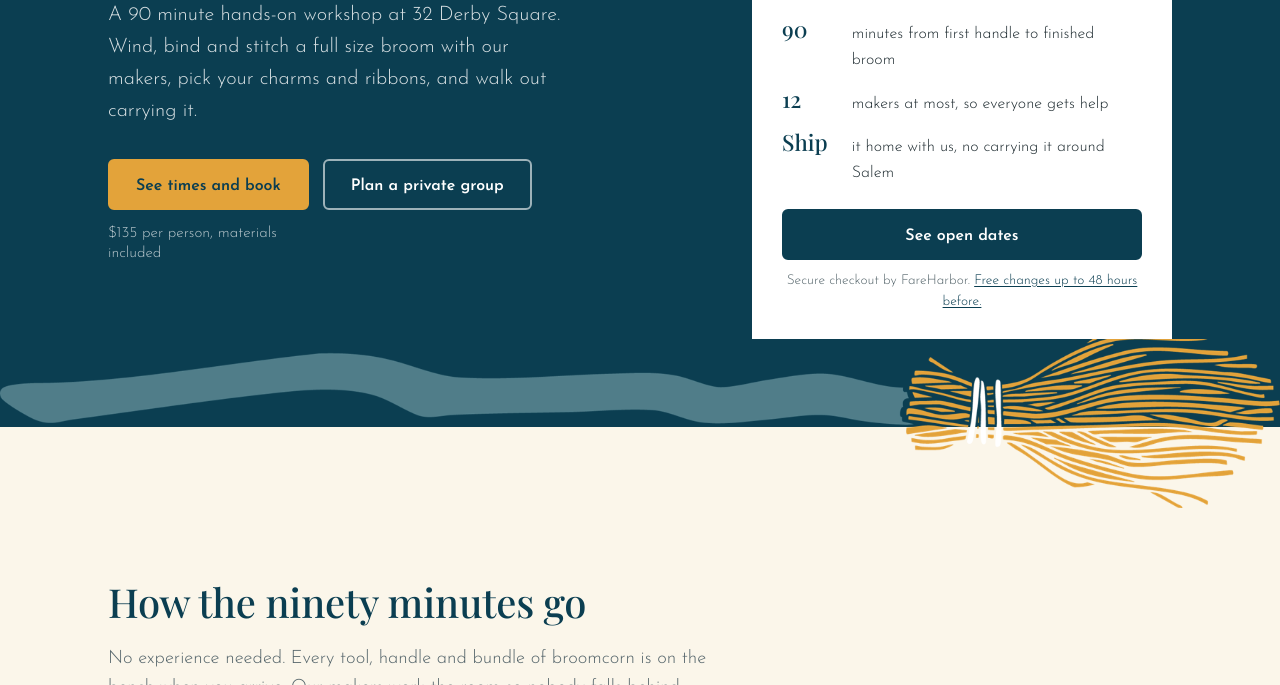
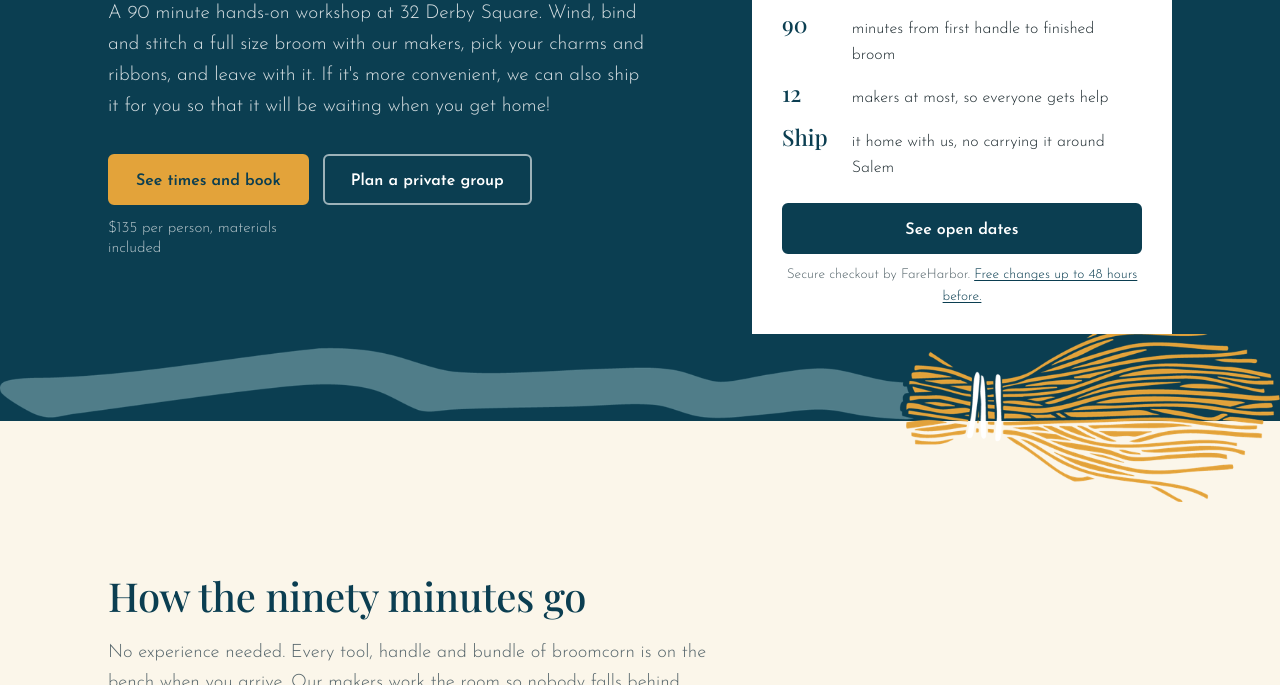
Before and after one commit to octocog/witch-city-broom-workshops, a plain HTML site: page index.html in a window 1280 px wide. Shown: the part 415-1100 px from the top of the page. Drawn offline with nearby package versions, Linux system fonts and the light colour scheme; a web font is replaced by a local one.

Commit message:
Update hero copy
Co-Authored-By: Claude Fable 5.1 <noreply@anthropic.com>

```diff
--- a/css/site.css
+++ b/css/site.css
@@ -79,7 +79,7 @@ a:hover{text-decoration-thickness:.14em}
 .hero h1{color:#fff;font-size:clamp(2.4rem,5.6vw,4.6rem)}
 .hero h1 em{font-style:italic;font-weight:400;color:var(--gold-pale)}
 @media (prefers-color-scheme:dark){:root:not([data-theme="light"]) .hero h1 em{color:#F3E6C4}}
-.hero .lede{font-size:1.25rem;color:var(--on-ink-soft);max-width:38ch;margin:22px 0 32px}
+.hero .lede{font-size:1.2rem;color:var(--on-ink-soft);max-width:46ch;margin:22px 0 32px}
 .hero .btn-row{margin-bottom:60px}
 .hero .price-note{color:rgba(255,255,255,.7);font-size:.95rem;max-width:18ch;line-height:1.3}
 .book-panel{background:#fff;color:#1E2B30;border-radius:8px 8px 0 0;padding:30px 30px 26px}
--- a/index.html
+++ b/index.html
@@ -125,7 +125,7 @@
   <div class="wrap">
     <div>
       <h1 id="hero-h">Make your own Salem broom, <em>then take it home.</em></h1>
-      <p class="lede">A 90 minute hands-on workshop at 32 Derby Square. Wind, bind and stitch a full size broom with our makers, pick your charms and ribbons, and walk out carrying it.</p>
+      <p class="lede">A 90 minute hands-on workshop at 32 Derby Square. Wind, bind and stitch a full size broom with our makers, pick your charms and ribbons, and leave with it. If it's more convenient, we can also ship it for you so that it will be waiting when you get home!</p>
       <div class="btn-row">
         <a class="btn btn-gold" href="/book/">See times and book</a>
         <a class="btn btn-ghost" href="/private-groups/">Plan a private group</a>
```
Also changed, not shown: src/pages/home.html (+1 -1 lines).
